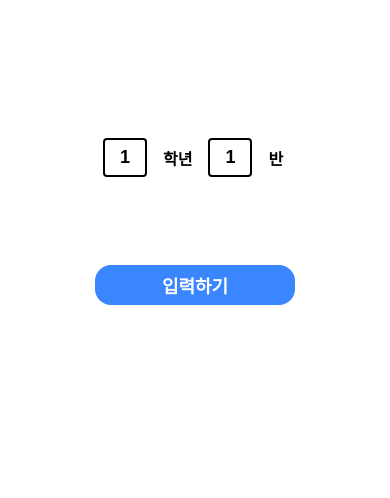
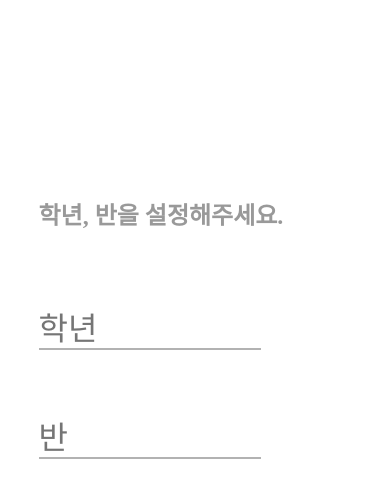
Before and after one commit to SEOKKAMONI/INJE-HighSchool-Notice, a React Native app: screen / in a window 390 px wide. Shown: the top 498 px of the page. Built offline with nearby package versions, Linux system fonts and the light colour scheme.

Commit message:
ADD :: App.css 추가

```diff
--- /dev/null
+++ b/App.css
@@ -0,0 +1,5 @@
+* {
+    box-sizing: border-box;
+    padding: 0;
+    margin: 0;
+}
--- a/App.js
+++ b/App.js
@@ -1,3 +1,5 @@
+import "./App.css"
+
 import { StyleSheet, View } from 'react-native';
 import { useState } from 'react';
 
--- a/components/Survey/Survey.css
+++ b/components/Survey/Survey.css
@@ -1,85 +1,36 @@
-body {
-    background-color: #fff;
+.survey-content {
+    display: flex;
+    justify-content: center;
+    align-items: center;
+    width: 100%;
+    height: 100%;
 }
 
-.container {
-    text-align: center;
-
-    position: relative;
-    top: 70px;
-
-    width: 350px;
-    height: 500px;
-    margin: 0 auto;
-
-    border-radius: 16px;
-
-    padding: 16px;
+.survey-frame {
+    width: 329px;
+    height: 468px;
+    padding: 8px;
 }
 
-.form {
-    position: relative;
-    display: flex;
-    flex-direction: column;
-    top: 130px;
-    width: 200px;
-    margin: 0 auto;
+.survey-title {
+    font-size: 24px;
+    font-weight: bold;
+    color: rgba(0, 0, 0, 40%);
 }
 
-.header {
+.survey-form {
     position: relative;
-    top: 50px;
-    color: #000;
-    font-weight: bold;
-    font-size: 24px;
+    top: 80px;
 }
 
-.survey_input_box {
-    display: flex;
+.grade-input, .class-input {
+    font-size: 32px;
+    width: 222px;
+    border: none;
+    border-bottom: 2px solid rgba(0, 0, 0, 0.3);
+    outline: none;
 }
 
-.grade, .class {
-    display: flex;
-    float: center;
-    align-items: center;
+.class-input {
+    margin-top: 70px;
 }
-
-input::-webkit-outer-spin-button,
-input::-webkit-inner-spin-button {
-  -webkit-appearance: none;
-  margin: 0;
-}
-
-input[type="number"] {
-    width: 40px;
-    height: 35px;
-    text-align: center;
-    font-size: 18px;
-    font-weight: bold;
-    color: #000;
-    border: 2px solid black;
-    border-radius: 4px;
-}
-
-.form_text {
-    font-weight: bold;
-}
-
-.item {
-    margin: 8px;
-}
-
-.survey_button {
-    display: block;
-    margin: 0 auto;
-    border: none;
-    background: #3A86FF;
-    color: #fff;
-    font-weight: bold;
-    width: 200px;
-    height: 40px;
-    border-radius: 16px;
-    font-size: 18px;
-    margin-top: 80px;
-    cursor: pointer;
-}
--- a/components/Survey/SurveyForm.js
+++ b/components/Survey/SurveyForm.js
@@ -5,23 +5,34 @@ import { DataContext } from "../../context/DataContext";
 import { SurveyContext } from '../../context/SurveyContext';
 
 export default function SurveyForm() {
-    const { grade, setGrade, Class, setClass } = useContext(DataContext);
-    const { setSurvey } = useContext(SurveyContext);
+    // const { grade, setGrade, Class, setClass } = useContext(DataContext);
+    // const { setSurvey } = useContext(SurveyContext);
 
-    useEffect(() => {
-    }, [grade]);
+    // useEffect(() => {
+    // }, [grade]);
 
-    useEffect(() => {
-    }, [Class]);
+    // useEffect(() => {
+    // }, [Class]);
 
-    function onClick(e) {
-        e.preventDefault();
-        setSurvey(true)
-    }
+    // function onClick(e) {
+    //     e.preventDefault();
+    //     setSurvey(true)
+    // }
 
     return (
-        <div>
-            <form className="form">
+        <div className="survey-content">
+            <div className="survey-frame">
+                <div className="survey-title">학년, 반을 설정해주세요.</div>
+                <form className="survey-form">
+                    <div className="survey-grade">
+                        <input type="text" className="grade-input" onChange={e => setGrade(e.target.value)} placeholder={"학년"} />
+                    </div>
+                    <div className="survey-class">
+                        <input type="text" className="class-input" onChange={e => setGrade(e.target.value)} placeholder={"반"} />
+                    </div>
+                </form>
+            </div>
+            {/* <form className="form">
                 <div className="survey_input_box">
                     <div className="grade">
                         <input type="number" onChange={e => setGrade(e.target.value)} defaultValue={grade} className="item" />
@@ -33,7 +44,8 @@ export default function SurveyForm() {
                     </div>
                 </div>
                 <button className="survey_button" onClick={e => onClick(e)}>입력하기</button>
-            </form>
+            </form> */}
+
         </div>
     )
 
```
